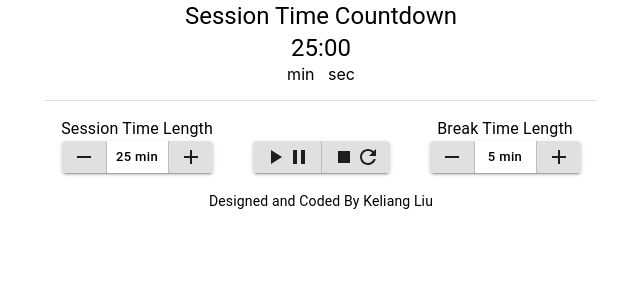
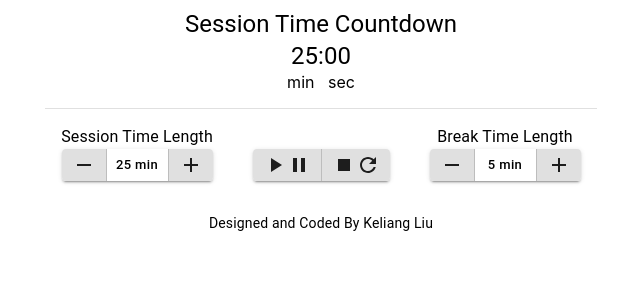
Before and after one commit to ke-liang-liu/timer, a React (Create React App) app: page / in a window 1280 px wide. Shown: the top 300 px of the page, without its empty margins (319-959 px from the left). Built offline with nearby package versions, Linux system fonts and the light colour scheme.

Commit message:
change some styles

```diff
--- a/src/App.js
+++ b/src/App.js
@@ -117,7 +117,7 @@ function App() {
             </Button>
           </ButtonGroup>
         </Grid>
-        <Grid item xs={12} sm={4} style={{ marginBottom: 18 }}>
+        <Grid item xs={12} sm={4} style={{ marginBottom: 16 }}>
           <Typography>&nbsp;</Typography>
           <ButtonGroup size='small' variant="contained" aria-label="split button">
             <Button id='start_stop' onClick={startOrPause}>
@@ -144,7 +144,7 @@ function App() {
             </Button>
           </ButtonGroup>
         </Grid>
-        <div style={{ margin: 'auto' }}>
+        <div style={{ margin: 'auto', marginTop: 16 }}>
           <Typography variant="body2" align='center'>
             Designed and Coded By Keliang Liu
           </Typography>
--- a/src/styles.js
+++ b/src/styles.js
@@ -3,6 +3,10 @@ import { makeStyles } from '@material-ui/core/styles';
 const useStyles = makeStyles(theme => ({
   root: {
     textAlign: 'center',
+    // [theme.breakpoints.up('sm')]: {
+    //   textAlign: 'left',
+    // },
+    paddingTop: theme.spacing(1),
   },
   textBtn: {
     width: 62,
```
